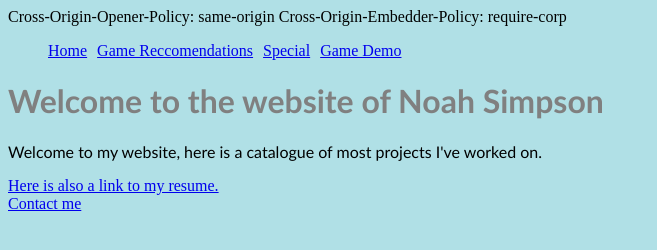
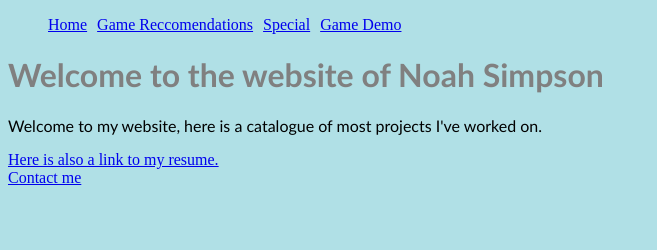
Before and after one commit to MrFaceguy/MrFaceguy.github.io, a plain HTML site: page index.html in a window 1280 px wide. Shown: the whole page, without its empty margins (0-657 px from the left). Drawn offline with Linux system fonts and the light colour scheme.

Commit message:
Fixed small error

```diff
--- a/index.html
+++ b/index.html
@@ -3,8 +3,6 @@
 	<head>
 		<title> Noah's Site </title>
 		<link rel="stylesheet" href="styles.css">
-		Cross-Origin-Opener-Policy: same-origin
-		Cross-Origin-Embedder-Policy: require-corp
 	</head>
 	<body>
 		<nav>
```
